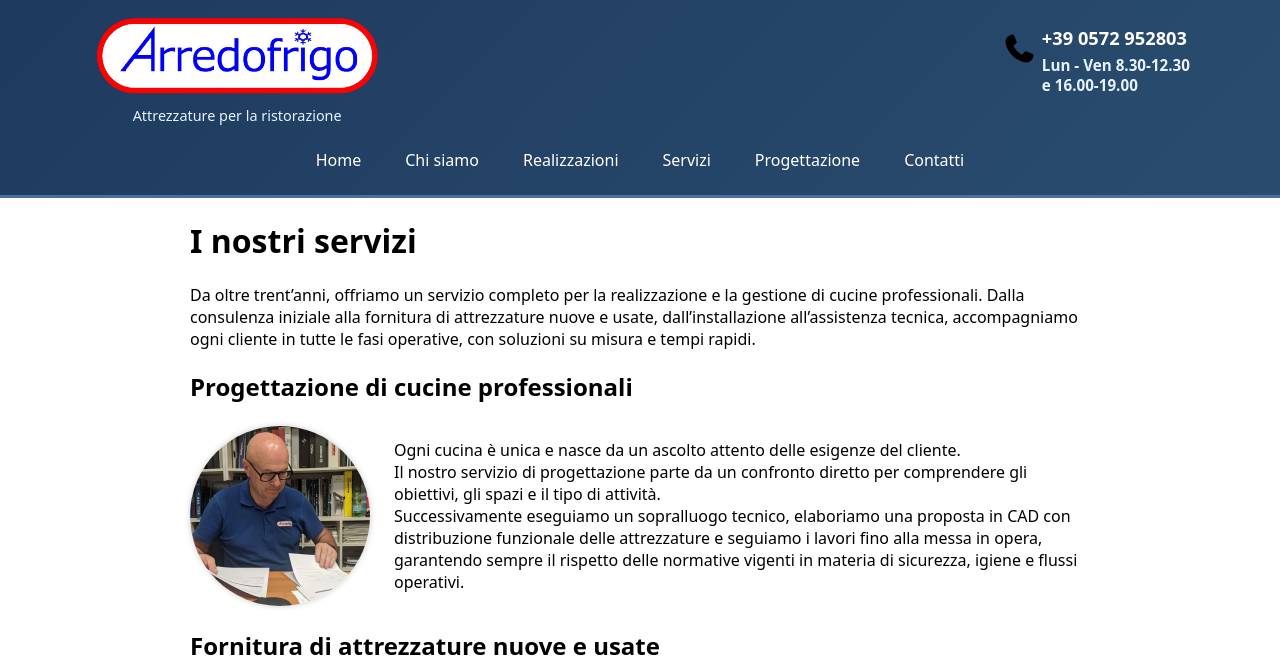
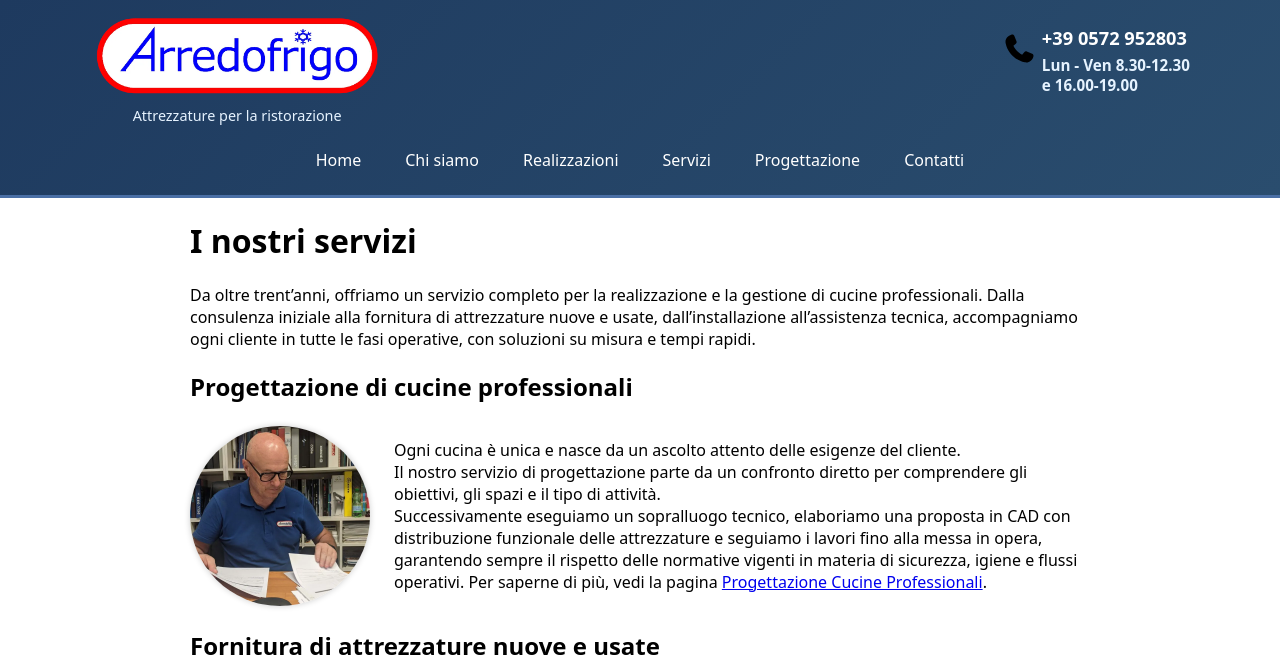
Before and after one commit to fusebyte/Arredofrigo, a Jekyll site: the page built from servizi.md, in a window 1280 px wide and 900 px high, cut to the strip 0-658 px from the top of the window. Built offline with Jekyll 4.4.1, drawn with Linux system fonts in a browser that asks for light colours; some of the changed lines change nothing that is shown.

Commit message:
Aggiunti nuovi file immagine per impianti di aspirazione e formazione, e aggiornato il contenuto della pagina servizi con dettagli e demo pratiche.

```diff
--- a/servizi.md
+++ b/servizi.md
@@ -14,6 +14,7 @@
 Ogni cucina è unica e nasce da un ascolto attento delle esigenze del cliente.
 Il nostro servizio di progettazione parte da un confronto diretto per comprendere gli obiettivi, gli spazi e il tipo di attività.
 Successivamente eseguiamo un sopralluogo tecnico, elaboriamo una proposta in CAD con distribuzione funzionale delle attrezzature e seguiamo i lavori fino alla messa in opera, garantendo sempre il rispetto delle normative vigenti in materia di sicurezza, igiene e flussi operativi.
+Per saperne di più, vedi la pagina [Progettazione Cucine Professionali](/progettazione-cucine-professionali).
 {% endcapture %}
 
 {% include image-text-block.html
@@ -56,9 +57,18 @@
 %}
 
 ## Impianti di aspirazione e canalizzazione
-
+{% capture contenuto %}
 Progettiamo e realizziamo impianti di aspirazione personalizzati per cucine professionali.
 Ci occupiamo di tutto: calcolo delle portate, sezioni dei canali, scelta dei motori e dei sistemi di filtrazione, installazione e collaudo. Ogni impianto è pensato per garantire efficienza energetica, comfort per il personale e conformità alle normative.
+{% endcapture %}
+
+{% include image-text-block.html
+   text=contenuto
+   img_src="/assets/img/impianto-di-aspirazione.webp"
+   img_alt="Impianti di aspirazione e canalizzazione"
+   img_class="img-base"
+   img_side="right"
+%}
 
 ## Consegna rapida
 
@@ -66,14 +76,32 @@
 In caso di urgenze, siamo in grado di offrire il ritiro in sede o una consegna rapida.
 
 ## Formazione e supporto
+{% capture contenuto %}
+Affianchiamo i nostri clienti anche dopo l’installazione. Offriamo supporto tecnico, formazione sull’utilizzo delle attrezzature e assistenza continua. Il nostro obiettivo è garantire il massimo rendimento degli impianti e la massima autonomia operativa del personale.
+{% endcapture %}
 
-Affianchiamo i nostri clienti anche dopo l’installazione. Offriamo supporto tecnico, formazione sull’utilizzo delle attrezzature e assistenza continua. Il nostro obiettivo è garantire il massimo rendimento degli impianti e la massima autonomia operativa del personale.
+{% include image-text-block.html
+   text=contenuto
+   img_src="/assets/img/formazione-e-supporto.webp"
+   img_alt="Formazione e supporto sulle attrezzature"
+   img_class="img-base"
+   img_side="left"
+%}
 
 ## Demo pratiche su attrezzature
-
+{% capture contenuto %}
 Organizziamo regolarmente dimostrazioni pratiche delle principali attrezzature professionali, presso il nostro showroom o direttamente in loco.
 Le demo sono un’occasione concreta per vedere le macchine in azione, scoprire le funzionalità avanzate e valutarne le prestazioni reali prima dell’acquisto.
 Questo servizio è particolarmente utile per ristoratori, cuochi e operatori del settore che desiderano investire con consapevolezza su prodotti realmente adatti alle proprie esigenze. Consulta la pagina [demo forni Unox](/demo-forni-unox) per maggiori dettagli sulle demo dei forni a convezione Unox.
+{% endcapture %}
+
+{% include image-text-block.html
+   text=contenuto
+   img_src="/assets/img/demo-forni-unox.webp"
+   img_alt="Dimostrazioni attrezzature presso la nostra sede"
+   img_class="img-base"
+   img_side="right"
+%}
 
 ## I nostri marchi
 
```
Also changed, not shown: assets/img/demo-forni-unox.webp (added), assets/img/formazione-e-supporto-full.webp (added), assets/img/formazione-e-supporto.webp (added), assets/img/impianto-di-aspirazione.webp (added).
